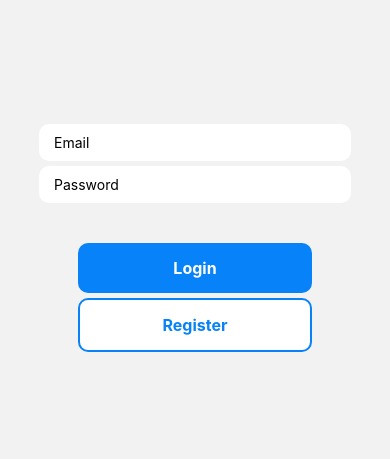
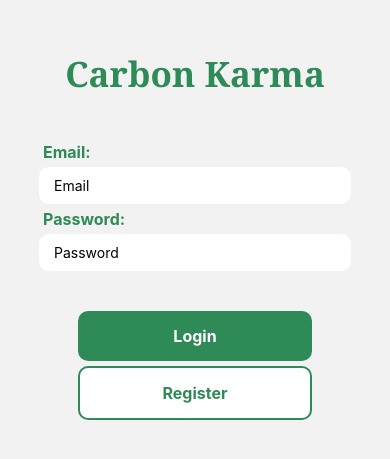
Before and after one commit to CelesTech03/CarbonKarma, a React Native app: screen /Login in a window 390 px wide. Shown: the part 187-646 px from the top of the page. Built offline with nearby package versions, Linux system fonts and the light colour scheme.

Commit message:
Added labels and a title + minor UI changes

```diff
--- a/package.json
+++ b/package.json
@@ -9,10 +9,12 @@
     "web": "expo start --web"
   },
   "dependencies": {
+    "@expo-google-fonts/dev": "^0.2.2",
     "@expo/webpack-config": "^0.17.2",
     "@react-navigation/native": "^6.1.4",
     "@react-navigation/native-stack": "^6.9.10",
     "expo": "~47.0.12",
+    "expo-font": "~11.0.1",
     "expo-status-bar": "~1.4.2",
     "firebase": "^9.17.1",
     "react": "18.1.0",
--- a/screens/LoginScreen.js
+++ b/screens/LoginScreen.js
@@ -1,20 +1,19 @@
-import {
-  KeyboardAvoidingView,
-  StyleSheet,
-  Text,
-  TextInput,
-  TouchableOpacity,
-  View,
-} from "react-native";
+import { KeyboardAvoidingView, StyleSheet, Text, TextInput, TouchableOpacity, View, } from "react-native";
 import React from "react";
 
 const LoginScreen = () => {
   return (
     // KeyboardAvoidingView = Prevents keyboard from blocking input fields
-    // Input fields View
     <KeyboardAvoidingView style={styles.container} behavior="padding">
+      <View>
+        <Text style={styles.title}>Carbon Karma</Text>
+      </View>
+
+      {/* Inputs View */}
       <View style={styles.inputContainer}>
+        <Text style={styles.labelText}>Email:</Text>
         <TextInput placeholder="Email" style={styles.input} />
+        <Text style={styles.labelText}>Password:</Text>
         <TextInput
           placeholder="Password"
           style={styles.input}
@@ -26,11 +25,11 @@ const LoginScreen = () => {
       {/* Buttons View */}
       <View style={styles.buttonContainer}>
         {/* TouchableOpacity = A wrapper for making views respond properly to touches */}
-        <TouchableOpacity onPress={() => {}} style={styles.button}>
+        <TouchableOpacity onPress={() => { }} style={styles.button}>
           <Text style={styles.buttonText}>Login</Text>
         </TouchableOpacity>
         <TouchableOpacity
-          onPress={() => {}}
+          onPress={() => { }}
           style={[styles.button, styles.buttonOutline]}
         >
           <Text style={styles.buttonOutlineText}>Register</Text>
@@ -49,6 +48,20 @@ const styles = StyleSheet.create({
     justifyContent: "center",
     alignItems: "center",
   },
+  title: {
+    fontFamily: 'Georgia',
+    fontWeight: "800",
+    fontSize: "35px",
+    color: "seagreen",
+    marginBottom: 40,
+  },
+  labelText: {
+    color: "seagreen",
+    fontWeight: "700",
+    fontSize: 16,
+    marginLeft: 4,
+    marginTop: 5,
+  },
   inputContainer: {
     width: "80%",
   },
@@ -66,7 +79,7 @@ const styles = StyleSheet.create({
     marginTop: 40,
   },
   button: {
-    backgroundColor: "#0782F9",
+    backgroundColor: "seagreen",
     width: "100%",
     padding: 15,
     borderRadius: 10,
@@ -75,7 +88,7 @@ const styles = StyleSheet.create({
   buttonOutline: {
     backgroundColor: "white",
     marginTop: 5,
-    borderColor: "#0782F9",
+    borderColor: "seagreen",
     borderWidth: 2,
   },
   buttonText: {
@@ -84,7 +97,7 @@ const styles = StyleSheet.create({
     fontSize: 16,
   },
   buttonOutlineText: {
-    color: "#0782F9",
+    color: "seagreen",
     fontWeight: "700",
     fontSize: 16,
   },
```
Also changed, not shown: 1 other file (tests, documents, lock files or other folders).
